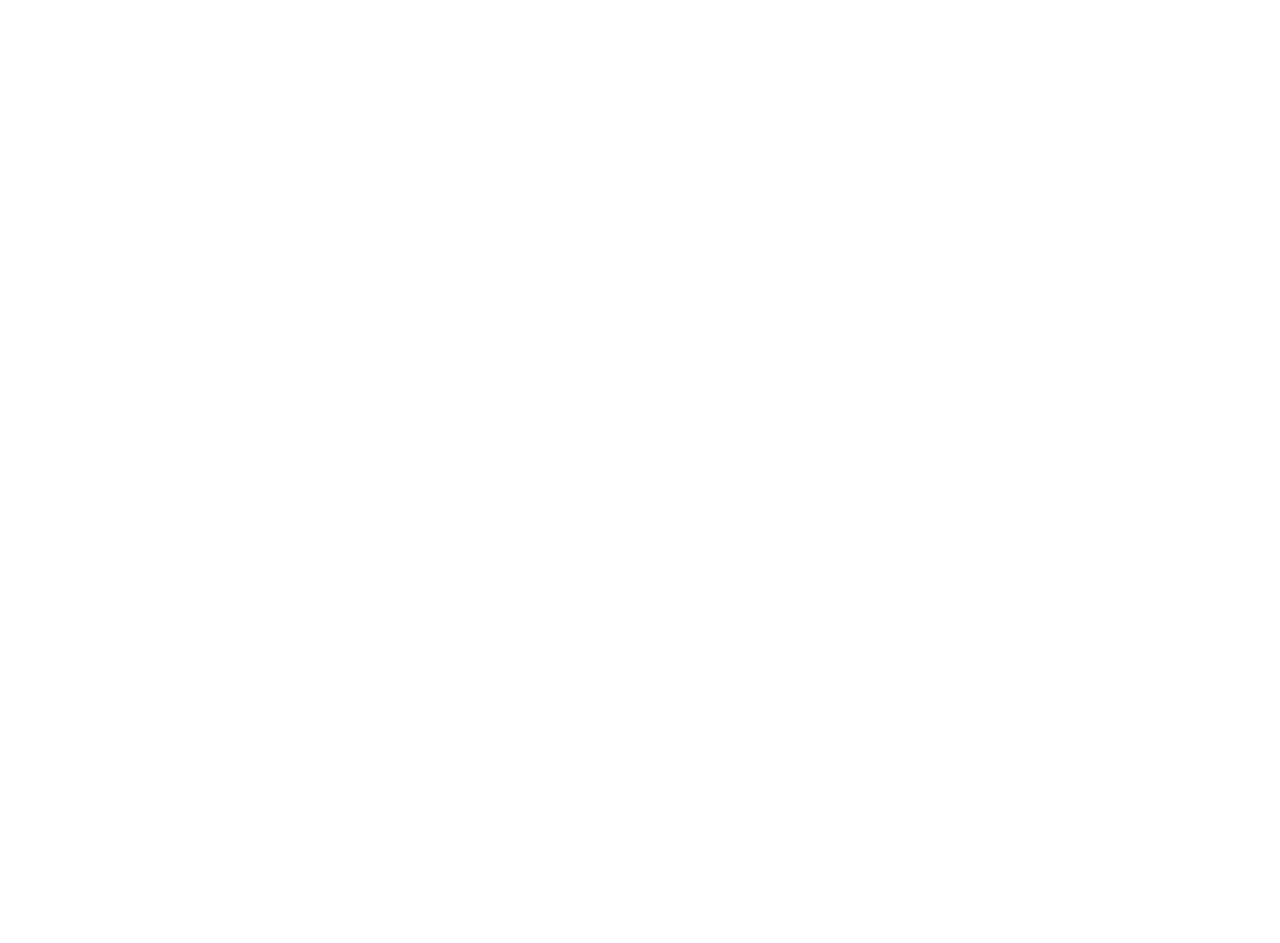
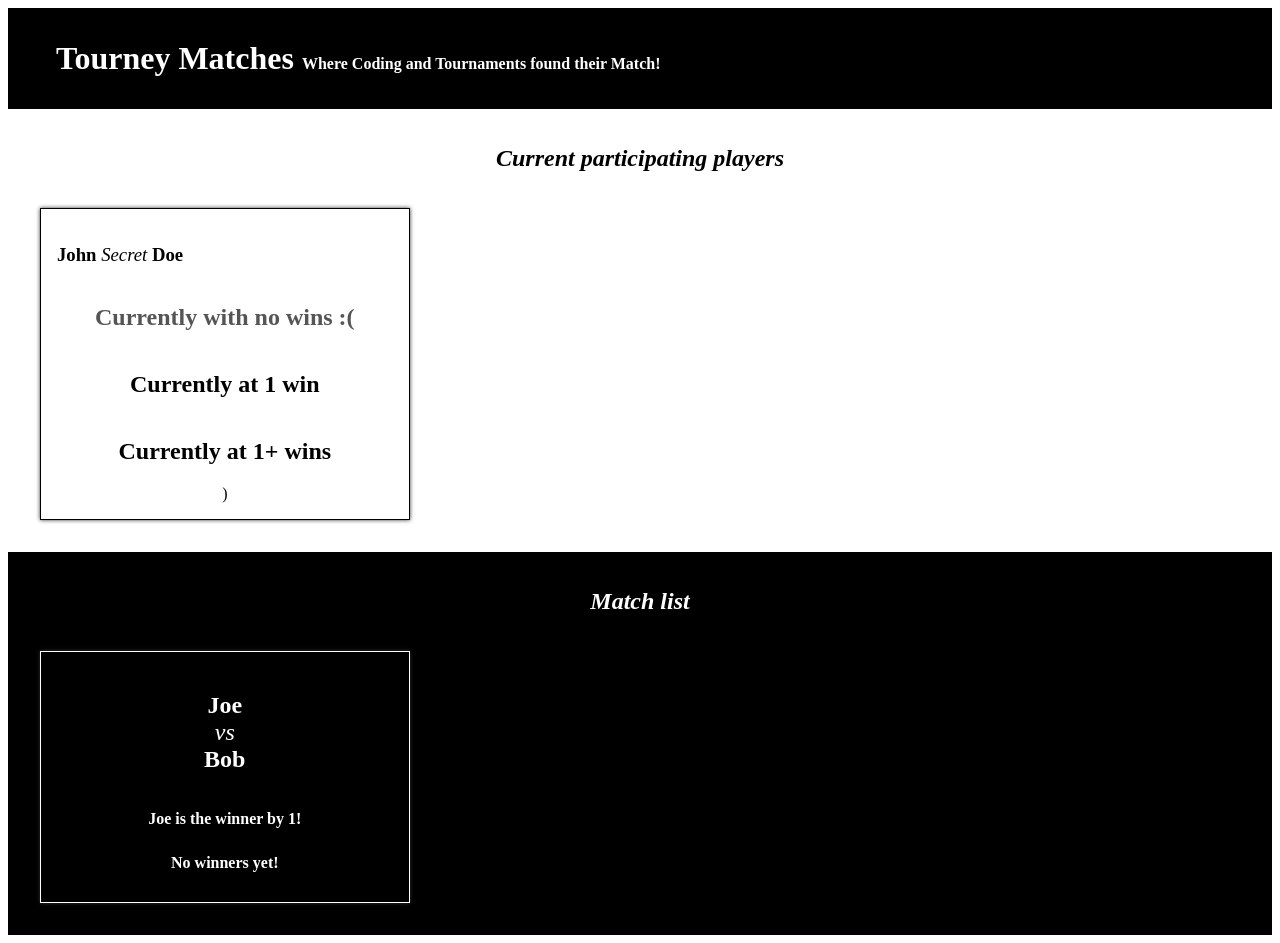
Before and after one commit to brendsmvreal/tourney-matches, a React (Create React App) app: page / in a window 1280 px wide. Before the commit the page ends 800 px from the top, so only its background shows below. Built offline with nearby package versions, Linux system fonts and the light colour scheme.

Commit message:
Add imported files to the main App component.

```diff
--- a/src/App.js
+++ b/src/App.js
@@ -1,8 +1,16 @@
-import './App.css';
+import "./App.css";
+import PlayerList from "./components/PlayerList";
+import MatchList from "./components/MatchList";
 
 function App() {
   return (
     <div className="App">
+      <h1>
+        Tourney Matches{" "}
+        <span>Where Coding and Tournaments found their Match!</span>
+      </h1>
+      <PlayerList />
+      <MatchList />
     </div>
   );
 }
```
